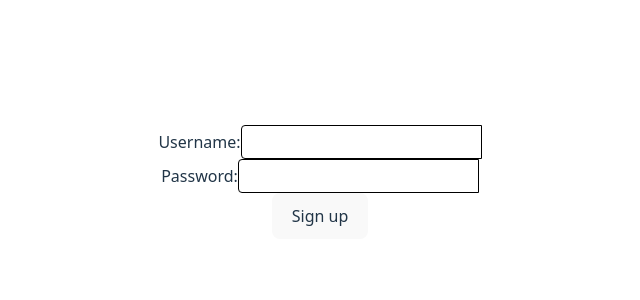
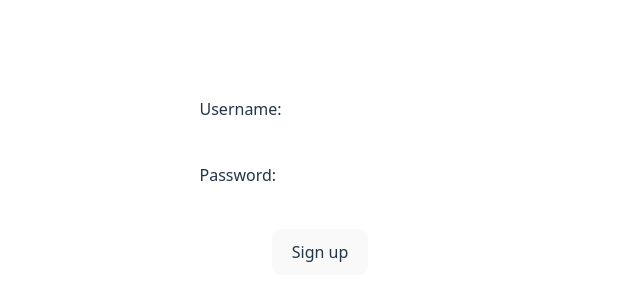
Before and after one commit to JiggyStardust/transcendence, a React (Vite) app in the folder frontend/: page /signup in a window 1280 px wide. Shown: the part 218-518 px from the top of the page, without its empty margins (320-960 px from the left). Built offline with nearby package versions, Linux system fonts and the light colour scheme; a web font is replaced by a local one.

Commit message:
Made signup prettier

```diff
--- a/frontend/src/components/Input.tsx
+++ b/frontend/src/components/Input.tsx
@@ -9,12 +9,12 @@ type InputProps = {
 export default function Input({id, label, type = "text"}: InputProps) {
 
 	return (
-		<div className="px-4">
-			<label>
+		<div className="flex flex-col m-2 px-4">
+			<label className="flex justify-left">
 				{label}
-				<input className="p-1 border border-black rounded-s"
-					type={type} id={id}/>
 			</label>
+			<input className="p-1 border border-white rounded-sm"
+				type={type} id={id}/>
 		</div>
 	)
 }
--- a/frontend/src/pages/SignUp.tsx
+++ b/frontend/src/pages/SignUp.tsx
@@ -3,14 +3,20 @@ import Input from "../components/Input"
 
 export default function SignUp() {
 
-	function handleSignUp() {
+	const [information, setInformation] = useState("");
+
+	function handleSignUp({username, password: string}) {
+		if (username )
 		//API call here
 		console.log("Sign up API called");			//TEST
+		setInformation("username taken");
 	}
+
 
 	return (
 		<div>
-			<form action={handleSignUp}>
+			<form action={handleSignUp} className="px-4 py-8 border border-white ">
+				<p>{information}</p>
 				<Input label="Username:" id="username" type="text" />
 				<Input id="password" label="Password:" type="text"/>
 				<button type="submit">Sign up</button>
```
